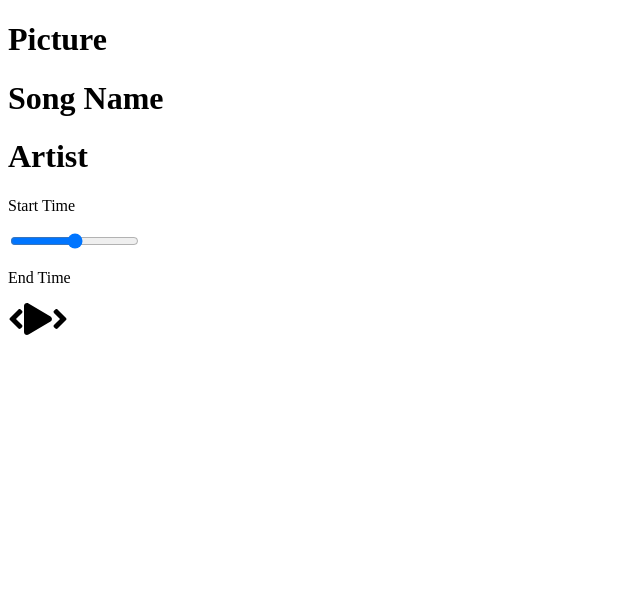
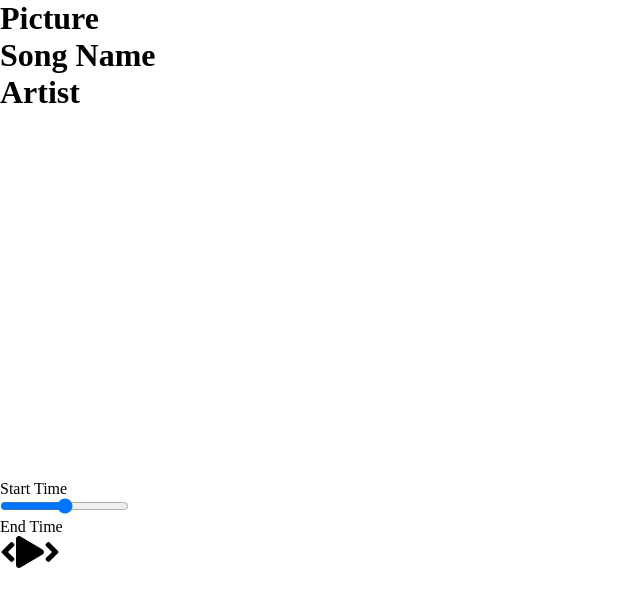
Before and after one commit to cartman1978/React-music, a React (Create React App) app in the folder react-player/: page / in a window 1280 px wide. Shown: the top 606 px of the page, without its empty margins (0-640 px from the left). Built offline with nearby package versions, Linux system fonts and the light colour scheme.

Commit message:
added new files in styles folder

```diff
--- a/react-player/src/App.js
+++ b/react-player/src/App.js
@@ -1,4 +1,6 @@
 import React from "react";
+// Import Styles
+import "./styles/app.scss";
 // Adding Components
 import Song from "./components/Song";
 import Player from "./components/Player"
--- /dev/null
+++ b/react-player/src/styles/_player.scss
@@ -0,0 +1,3 @@
+.song-container {
+    height: 60vh;
+}
--- a/react-player/src/styles/app.scss
+++ b/react-player/src/styles/app.scss
@@ -3,3 +3,6 @@
     padding: 0;
     box-sizing: border-box;
 }
+
+@import "./player";
+@import "./song";
```
Also changed, not shown: react-player/src/styles/_song.scss (added).
